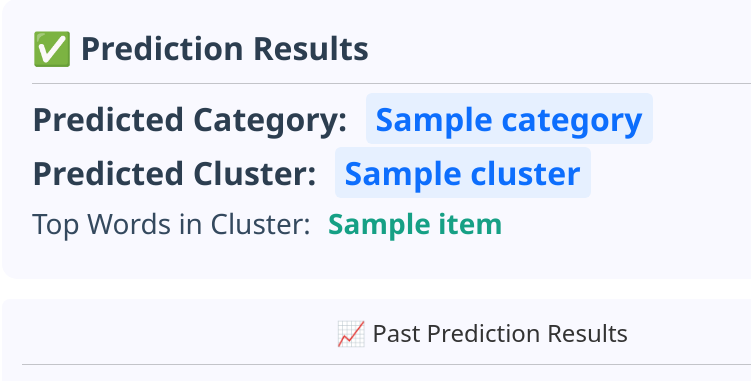
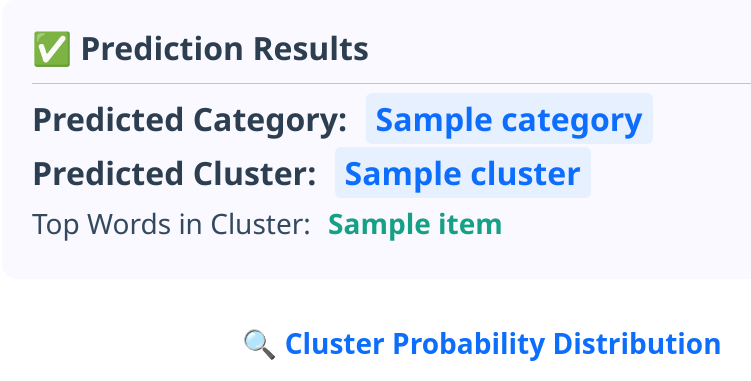
Before and after one commit to satendra27/Document-Clustering-Using-Topic-Modelling, a Flask app: template templates/index.html in a window 1280 px wide. Shown: the part 1187-1568 px from the top of the page, without its empty margins (158-909 px from the left). Run offline with Flask 3, Linux system fonts and the light colour scheme; the template is opened without the code that fills it: most values are stand-ins (such as "Sample title", 1, 10 or a date in 2020); parts of the project's set-up code (start-up, migrations or seed data) failed here and were passed over.

Commit message:
Update index.html

```diff
--- a/templates/index.html
+++ b/templates/index.html
@@ -72,6 +72,18 @@
         </div>
         {% endif %}
     </div>
+     {% if cluster %}
+    <div class="probability-container mt-4 p-4 rounded">
+        <h3 class="mb-4 text-center text-primary fw-bold">
+            🔍 Cluster Probability Distribution
+        </h3>
+        <div class="text-center">
+            <img src="{{ url_for('static', filename='cluster_probabilities.png') }}"
+                class="img-fluid rounded border border-2" alt="Cluster Probabilities"
+                style="max-width: 100%; height: auto;" />
+        </div>
+    </div>
+    {% endif %}
 
     {% if predictions %}
     <div class="recent-predictions-container">
@@ -197,7 +209,9 @@
                 <div class="col-md-3 col-lg-3 col-xl-3 mx-auto mt-3">
                     <h5 class="text-uppercase mb-4 font-weight-bold text-info">Document Clustering</h5>
                     <p>
-          This project clusters documents using topic modeling and machine learning techniques. Built with Python, Flask, and KMeans, it visualizes document similarities, predicts clusters, and reveals top keywords.
+                        This project clusters documents using topic modeling and machine learning techniques. Built with
+                        Python, Flask, and KMeans, it visualizes document similarities, predicts clusters, and reveals
+                        top keywords.
                     </p>
                 </div>
 
@@ -213,7 +227,8 @@
                 <!-- Contact -->
                 <div class="col-md-4 col-lg-3 col-xl-3 mx-auto mt-3">
                     <h5 class="text-uppercase mb-4 font-weight-bold text-info">Contact</h5>
-        <p><i class="fas fa-home mr-3"></i> Poornima Institute of Engineering and Technology, Jaipur, India</p>
+                    <p><i class="fas fa-home mr-3"></i> Poornima Institute of Engineering and Technology, Jaipur, India
+                    </p>
                     <p><i class="fas fa-envelope mr-3"></i> baghelsatendra27@gmail.com</p>
                     <p><i class="fas fa-phone mr-3"></i> +91-7240206069</p>
                 </div>
@@ -221,10 +236,14 @@
                 <!-- Social Media -->
                 <div class="col-md-3 col-lg-3 col-xl-3 mx-auto mt-3">
                     <h5 class="text-uppercase mb-4 font-weight-bold text-info">Follow Us</h5>
-        <a href="https://www.facebook.com/satendra.baghel.3152130" class="text-white me-4"><i class="fab fa-facebook fa-lg"></i></a>
-        <a href="https://www.linkedin.com/in/satendra-baghel-1a29b1256/" class="text-white me-4"><i class="fab fa-linkedin fa-lg"></i></a>
-        <a href="https://github.com/satendra27" class="text-white me-4"><i class="fab fa-github fa-lg"></i></a>
-        <a href="https://www.youtube.com/@ThinkGrow797" class="text-white me-4"><i class="fab fa-youtube fa-lg"></i></a>
+                    <a href="https://www.facebook.com/satendra.baghel.3152130" class="text-white me-4"><i
+                            class="fab fa-facebook fa-lg"></i></a>
+                    <a href="https://www.linkedin.com/in/satendra-baghel-1a29b1256/" class="text-white me-4"><i
+                            class="fab fa-linkedin fa-lg"></i></a>
+                    <a href="https://github.com/satendra27" class="text-white me-4"><i
+                            class="fab fa-github fa-lg"></i></a>
+                    <a href="https://www.youtube.com/@ThinkGrow797" class="text-white me-4"><i
+                            class="fab fa-youtube fa-lg"></i></a>
                 </div>
             </div>
 
```
Lines whose indentation alone changed are shown as unchanged.
